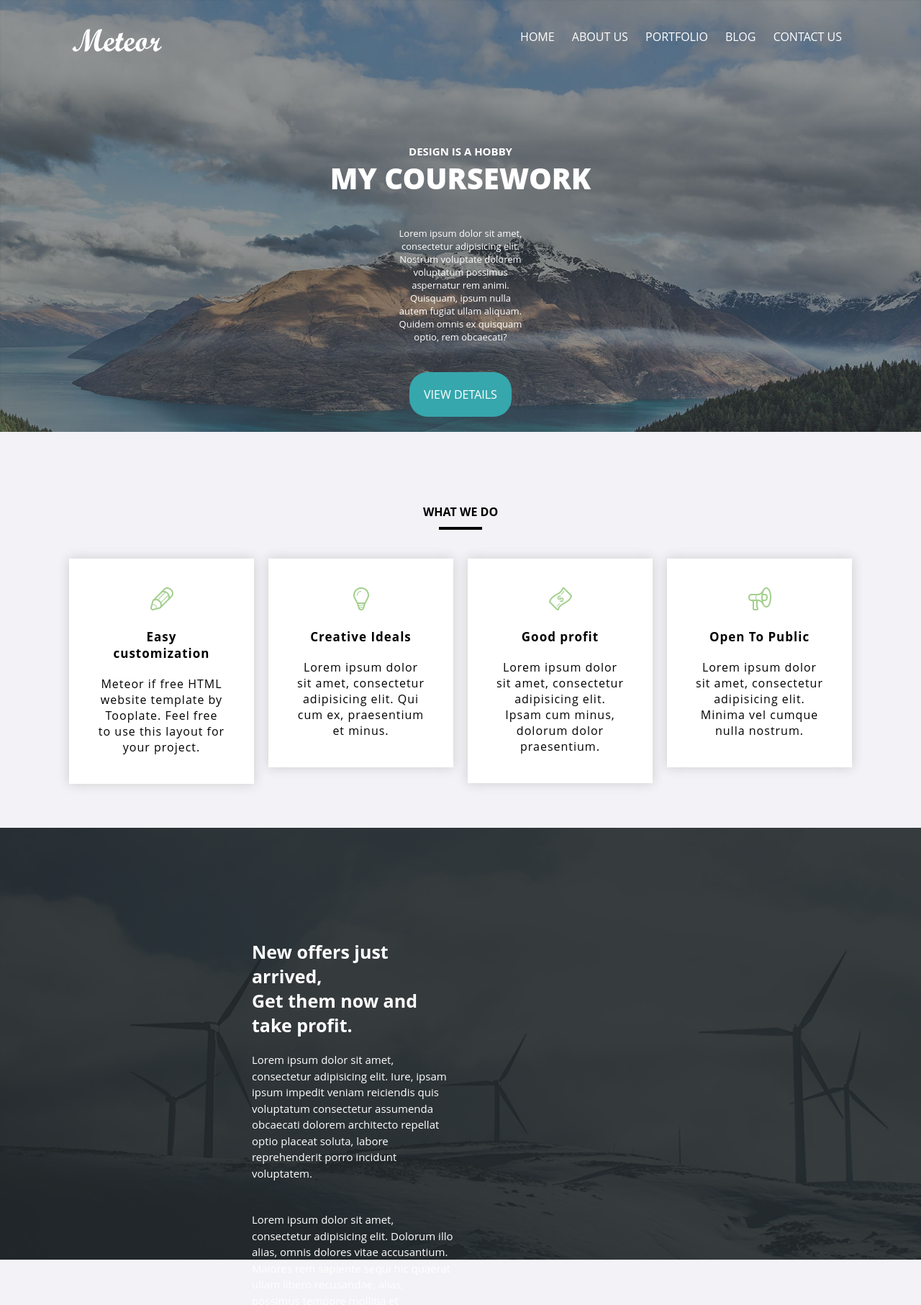
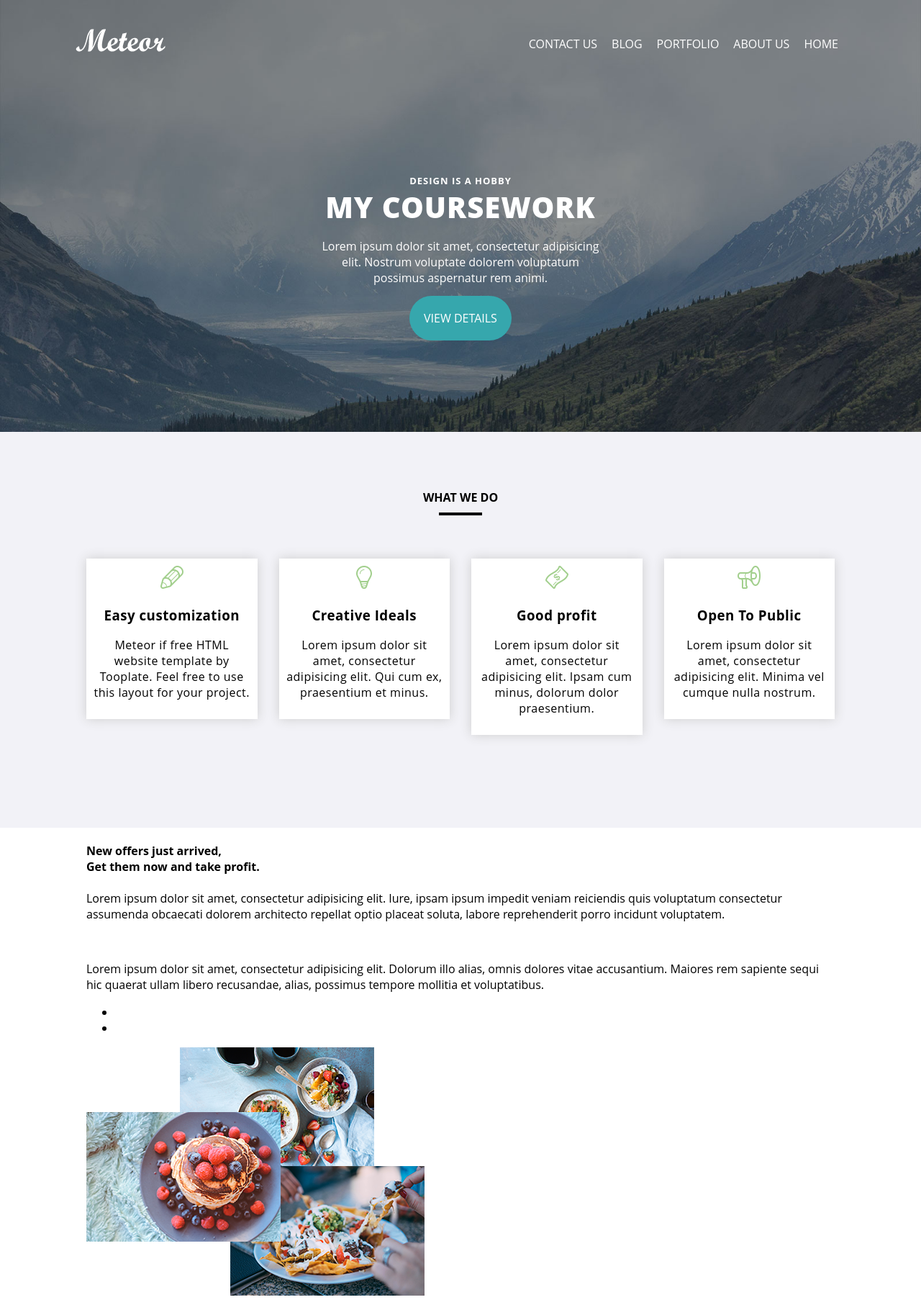
Before and after one commit to IlyaSergIvanov/Mysite1, a website: page site/index.html in a window 1280 px wide. Shown: the top 1813 px of the page at 72% size. Drawn offline with Linux system fonts and the light colour scheme.

Commit message:
grid used

```diff
--- a/site/css/grid.css
+++ b/site/css/grid.css
@@ -17,9 +17,10 @@ body {
 	background: white;
 	padding: 10px;
 	margin-bottom: 20px;
-	box-shadow: 0 0 14px 2px;
+	box-shadow: 0px 0px 15px #cdcdcd;
 	text-align: center;
 	float: left;
+	letter-spacing: 0.5px;
 }
 .row::after {
 	content: ".";
@@ -46,37 +47,37 @@ body {
 	float: left;
 }
 .col-1 {
-	width: 8.33%;
+	width: 8.333333333333333%;
 }
 .col-2{
-	width: 16.66%;
+	width: 16.66666666666667%;
 }
 .col-3{
 	width: 25%;
 }
 .col-4{
-	width: 33.32%;
+	width: 33.33333333333333%;
 }
 .col-5{
-	width: 41.67%;
+	width: 41.66666666666667%;
 }
 .col-6{
 	width: 50%;
 }
 .col-7{
-	width: 58.33%;
+	width: 58.33333333333333%;
 }
 .col-8{
-	width: 66.67%;
+	width: 66.66666666666667%;
 }
 .col-9{
 	width: 75%;
 }
 .col-10{
-	width: 83.33%;
+	width: 83.33333333333333%;
 }
 .col-11{
-	width: 91.67%;
+	width: 91.66666666666667%;
 }
 .col-12{
 	width: 100%;
--- a/site/css/style.css
+++ b/site/css/style.css
@@ -1,281 +1,87 @@
 * {
-    margin: 0;
-    padding: 0;
-    font-family: 'Open Sans', arial, sans-serif;
+	font-family: 'Open Sans', arial, sans-serif;
 }
 div {
 	display:block;
 }
-/*Header*/
+/*haeder*/
 .first {
 	width: 100%;
-	height: 0px;
-	padding-top: 0px;
+	background: url(../images/slide_01.jpg);
+	background-size: cover;
+	height: 600px;
+}
+.head {
+	padding-top: 40px;
+}
+.logo {
+	float: left;
 }
 .menu ul li {
+	float: right;
 	display: inline;
-	color: white;
-	text-transform: uppercase;
-	padding: 10px;
-	text-decoration-line: none;
-	list-style: none;
+	padding: 10px 10px;
 }
-
+.menu ul {
+	margin: 0px;
+}
 a {
 	text-decoration-line: none;
 	list-style: none;
 	text-transform: uppercase;
 	color: white;
 }
+.main-block{
+	text-align: center;
+	color: white;
+	margin-top: 160px;
+}
+.container-intro {
+	text-transform: uppercase;
+}
+.container-intro h3{
+	margin: 0px;
+	font-size: 13px;
+	letter-spacing: 1px;
 
-.menu {
-	float: right;
-	margin: 40px 100px;
 }
-.logo {
-	float:left;
-	margin: 40px 100px;
+.container-intro h1{
+	margin: 0px;
+	font-size: 40px;
+	font-weight: 800;
+	letter-spacing: 1px;
 }
-/*container*/
-
-.container {
-	background-image: url(../images/slide_03.jpg);
-	background-size: cover;
-	text-align: center;
-	padding: 0px;
-	max-width: 100%;
-	margin-top: 0px;
-	height: 600px;
+.container-text {
+	height: 100px;
+	width: 400px;
 	margin: auto;
 }
-
-.main-block {
-	padding: 200px;
-	color: white;
-	margin: auto;
-	text-align: center;
-}
-
-.container-intro {
-text-transform: uppercase;
-}
-.container-intro h4 {
-	font-size: 15px;
-}
-.container-intro h1 {
-	font-size: 40px;
-	font-weight: 800;
-}
-.container-text {
-	margin-top: 20px;
-    font-size: 13px;
-    overflow: hidden;
-    display: block;
-    box-sizing: border-box;
-}
-
-.container-text p {
-	margin: 20px 350px;
-}
 .button-c a {
-	margin-top: 40px;
+	border-radius: 60px;
 	background: #36a7ad;
-	border-radius:25px;
 	padding: 20px;
-	border-width: 0px;
-	text-transform: uppercase;
-	color: white;
-}
-.button-c {
-	margin-top: 40px;
 }
 /*what we do*/
-.second {
-	text-align: center;
+.what-we-do {
 	max-width: 100%;
 	height: 550px;
 	background: #f2f2f7;
 	background-size: cover;
 }
-.elements {
-	padding: 20px 0px;
-	max-width: 1108px;
-	margin: auto;
+.section-headler h4 {
+	text-align: center;
+	margin: 0px;
+	padding-top: 80px;
+	padding-bottom: 10px;
+	text-transform: uppercase;
 }
 .section-headler {
-	padding-top: 100px;
-	padding-left: auto;
-	padding-right: auto;
-	margin: auto;
-	text-transform: uppercase;
-}
-.headler-separator {
-	background-color: black;
-	padding: 2px 10px;
-	width: 40px;
-	margin: 10px auto;
+	margin-bottom:60px;
 }
 
-.block {
-	padding: 40px;
-    margin: 10px 10px;
-    box-shadow: 0px 0px 15px #cdcdcd;
-    width: 257px;
-    box-sizing: border-box;
-    background-color: white;
-	display: block;
-	float: left;
+.headler-separator {
+	background: black;
+	padding: 2px;
+    width: 60px;
+    margin: auto;
 }
-.pic {
-	text-align: center;
-	padding-bottom: 20px;
-
-}
-.block h3 {
-	font-size: 17px;
-	letter-spacing: 1px;
-	padding-bottom: 20px;
-}
-.block p{
-	padding-bottom: 0px;
-	text-align: center;
-	letter-spacing: 1px;
-}
-
-
-/*New-offerts section*/
-
-.new-offers {
-	max-width: 100%;
-	background: url(../images/what-we-do-bg.png);
-	background-size: cover;
-	height: 600px;
-}
-
-
-.offers-pic img {
-	 float: right;
-	 text-align: center;
-     padding: 120px 190px 100px 0px;
-}
-.offers-text {
-	text-align: left;
-	float: left;
-    width: 50%;
-    color: white;
-    padding: 0px 10px 0px 350px;
-    box-sizing: border-box;
-    margin-top: 155px;
-}
-.offers-text h4 {
-	font-size: 25px;
-	padding-bottom: 20px;
-
-}
-.offers-text p {
-	line-height: 1.5;
-	padding-bottom: 20px;
-	font-size: 15px;
-}
-.new-offers ul li {
-	display: inline-block;
-
-}
-.discover-button {
-	border-radius: 20px;
-	background: white;
-	padding:10px;
-}
-.discover-button a{
-	color: black;
-}
-.purchase-buttom {
-	border-radius: 20px;
-	background: #73dec1;
-	padding:10px;
-}
-
-
-/*portfolio*/
-.portfolio {
-	text-align: center;
-	max-width: 100%;
-	height: 550px;
-	background: #f2f2f7;
-	background-size: cover;
-}
-
-
-.lblock {
-	padding: 40px;
-    margin: 10px 10px;
-    box-shadow: 0px 0px 15px #cdcdcd;
-    width: 257px;
-    box-sizing: border-box;
-    background-color: white;
-	display: block;
-	float: left;
-
-}
-.rblock {
-	padding: 40px;
-    margin: 10px 10px;
-    box-shadow: 0px 0px 15px #cdcdcd;
-    width: 257px;
-    box-sizing: border-box;
-    background-color: white;
-	display: block;
-	float: right;
-
-}
-.pmenu {
-	margin: auto;
-	padding-top: 20px;
-	padding-bottom: 40px;
-}
-.pmenu ul li {
-	display: inline;
-	padding: 10px;
-	text-decoration-line: none;
-	list-style: none;
-	font-size: 15px;
-
-}
-.pmenu a {
-	text-decoration-line: none;
-	list-style: none;
-	color: #4e4747;
-	text-transform: unset;
-}
-/*our blog post*/
-.blog {
-	max-width: 100%;
-	background: url(../images/blog-bg.png);
-	background-size: cover;
-	height: 600px;
-}
-/*six section*/
-
-.six {
-	text-align: center;
-	max-width: 100%;
-	height: 550px;
-	background: #f2f2f7;
-	background-size: cover;
-}
-.bsection-headler {
-	padding-top: 100px;
-	padding-left: auto;
-	padding-right: auto;
-	margin: auto;
-	text-transform: uppercase;
-	text-align: center;
-}
-/*contact us*/
-.contact-us {
-	text-align: center;
-	max-width: 100%;
-	height: 700px;
-	background: url(../images/contact-bg.png);
-	background-size: cover;
-}
--- a/site/index.html
+++ b/site/index.html
@@ -4,11 +4,13 @@
 	<meta charset="UTF-8">
 	<title>Курсовой проект</title>
 	<link rel="stylesheet" href="css/style.css">
+	<link rel="stylesheet" href="css/grid.css">
 </head>
 <body>
 	<header>
-
 		<section class="first">
+			<div class="container">
+				<div class="row head">
 					<div class="logo">
 							<img src="Images/white_logo.png" alt="logo-image">
 					</div>
@@ -21,17 +23,14 @@
 								<li><a href="#">Contact Us</a></li>
 							</ul>
 						</nav>
-		</section>
-
-		<section>
-			<div class="container">
+				</div>
 				<div class="main-block">
 					<div class="container-intro">
-							<h4>Design is a hobby</h4>
+						<h3>Design is a hobby</h3>
 						<h1>My Coursework</h1>
 					</div>
 					<div class="container-text">
-							<p>Lorem ipsum dolor sit amet, consectetur adipisicing elit. Nostrum voluptate dolorem voluptatum possimus aspernatur rem animi. Quisquam, ipsum nulla autem fugiat ullam aliquam. Quidem omnis ex quisquam optio, rem obcaecati?
+						<p>Lorem ipsum dolor sit amet, consectetur adipisicing elit. Nostrum voluptate dolorem voluptatum possimus aspernatur rem animi.
 						</p>
 					</div>
 					<div class="button-c">
@@ -43,31 +42,41 @@
 	</header>
 	<main>
 		<section>
-			<div class="second">
+			<div class="what-we-do">
+				<div class="container">
 					<div class="section-headler">
 						<h4>What we do</h4>
 						<div class="headler-separator"></div>
 					</div>
-				<div class="elements">
-					<div class="block">
+					<div class="row elements">
+						<div class="col-3">
+							<div class="service_item">
 								<div class="pic"><img src="Images/first-service-main.png" alt="pic"></div>
 								<h3>Easy customization</h3>
 								<p>Meteor if free HTML website template by Tooplate. Feel free to use this layout for your project.</p>
 							</div>
-						<div class="block">
+						</div>
+							<div class="col-3">
+								<div class="service_item">
 									<div class="pic"><img src="Images/second-service-main.png" alt="pic"></div>
 									<h3>Creative Ideals</h3>
 									<p>Lorem ipsum dolor sit amet, consectetur adipisicing elit. Qui cum ex, praesentium et minus. </p>
 								</div>
-					<div class="block">
+							</div>
+						<div class="col-3">
+							<div class="service_item">
 								<div class="pic"><img src="Images/third-service-main.png" alt="pic"></div>
 								<h3>Good profit</h3>
 								<p>Lorem ipsum dolor sit amet, consectetur adipisicing elit. Ipsam cum minus, dolorum dolor praesentium.</p>
 							</div>
-					<div class="block">
+						</div>
+						<div class="col-3">
+							<div class="service_item">
 								<div class="pic"><img src="Images/fourth-service-main.png" alt="pic"></div>
 								<h3>Open To Public</h3>
 								<p>Lorem ipsum dolor sit amet, consectetur adipisicing elit. Minima vel cumque nulla nostrum.</p>
+							</div>
+						</div>
 						<div style="clear: both;"></div>
 					</div>
 				</div>
@@ -75,6 +84,7 @@
 		</section>
 		<section>
 			<div class="new-offers">
+				<div class="container">
 					<div class="offers-text">
 						<h4>New offers just arrived,<br>Get them now and take profit.</h4>
 						<p>Lorem ipsum dolor sit amet, consectetur adipisicing elit. Iure, ipsam ipsum impedit veniam reiciendis quis voluptatum consectetur assumenda obcaecati dolorem architecto repellat optio placeat soluta, labore reprehenderit porro incidunt voluptatem.</p><br>
@@ -90,15 +100,17 @@
 								<a href="">Purchase now</a>
 								</div>
 							</li>
-				</div>
+						</ul>
 						<div class="roffers">
 							<div class="offers-pic"><img src="Images/what-we-do-right-image.png" alt="pic"></div>
+						</div>
 					</div>
 				</div>
 			</div>
 		</section>
 		<section>
 			<div class="portfolio">
+				<div class="container">
 					<div class="section-headler">
 						<h4>Our portfolio</h4>
 						<div class="headler-separator"></div>
@@ -111,6 +123,7 @@
 							<li><a href="#">City</a></li>
 							<li><a href="#">Technology</a></li>
 						</ul>
+					</nav>
 					<div class="elements">
 						<div class="left-blocks">
 							<div class="lblock">
@@ -132,6 +145,7 @@
 								<div class="pic"><img src="Images/fourth-service-main.png" alt="pic"></div>
 								<h3></h3>
 								<p></p>
+							</div>
 						</div>
 						<div class="right-blocks">
 							<div class="rblock">
@@ -157,9 +171,11 @@
 						</div>
 					</div>
 				</div>
+			</div>
 		</section>
 		<section>
 			<div class="blog">
+				<div class="container">
 					<div class="bsection-headler">
 						<h4>Our blog post</h4>
 						<div class="headler-separator"></div>
@@ -186,6 +202,7 @@
 								<h3></h3>
 								<p></p>
 							</div>
+						</div>
 						<div class="right-blocks">
 							<div class="rblock">
 								<div class="pic"><img src="Images/first-service-main.png" alt="pic"></div>
@@ -210,9 +227,11 @@
 						</div>
 					</div>
 				</div>
+			</div>
 		</section>
 		<section>
 			<div class="six">
+				<div class="container">
 					<div class="section-headler">
 						<h4>What we do</h4>
 						<div class="headler-separator"></div>
@@ -240,9 +259,11 @@
 						</div>
 					</div>
 				</div>
+			</div>
 		</section>
 		<section>
 			<div class="contact-us">
+				<div class="container">
 					<div class="section-headler">
 						<h4>Contact Us </h4>
 						<div class="headler-separator"></div>
@@ -266,13 +287,17 @@
 		                     </div>
 						</form>
 	           		 </div>
+				</div>
+			</div>
         </section>
 
 	</main>
 	<footer>
 		<section>
+			<div class="container">
 				<div class="copyright-text">
 					<p>Copyright &copy; 2018 I.Ivanov - Design: Tooplate </p>
+				</div>
 			</div>
 		<section>
 	</footer>
```
Lines whose indentation alone changed are shown as unchanged.
